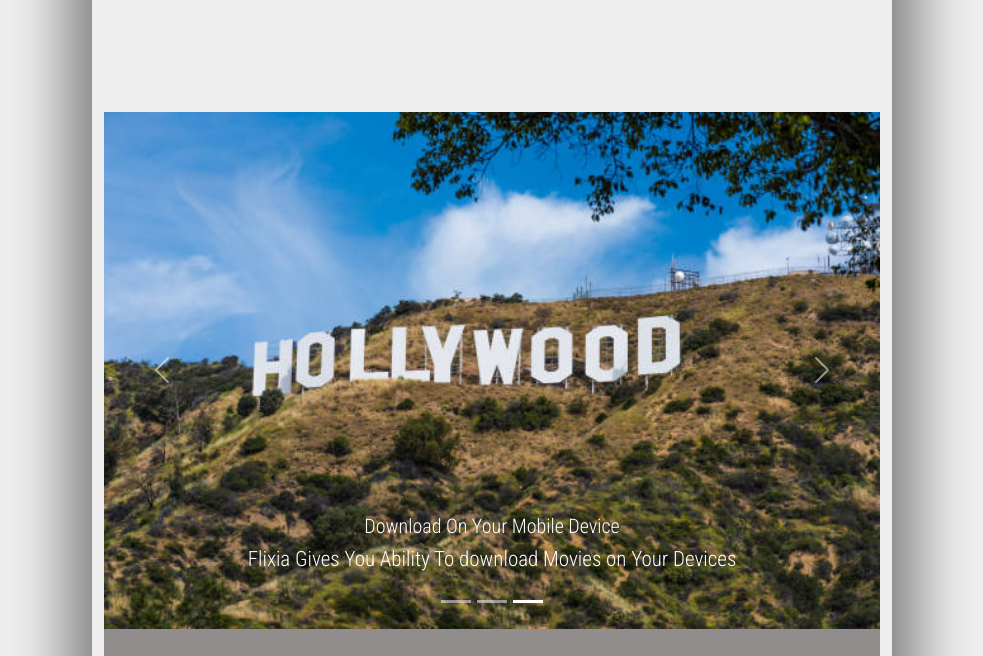
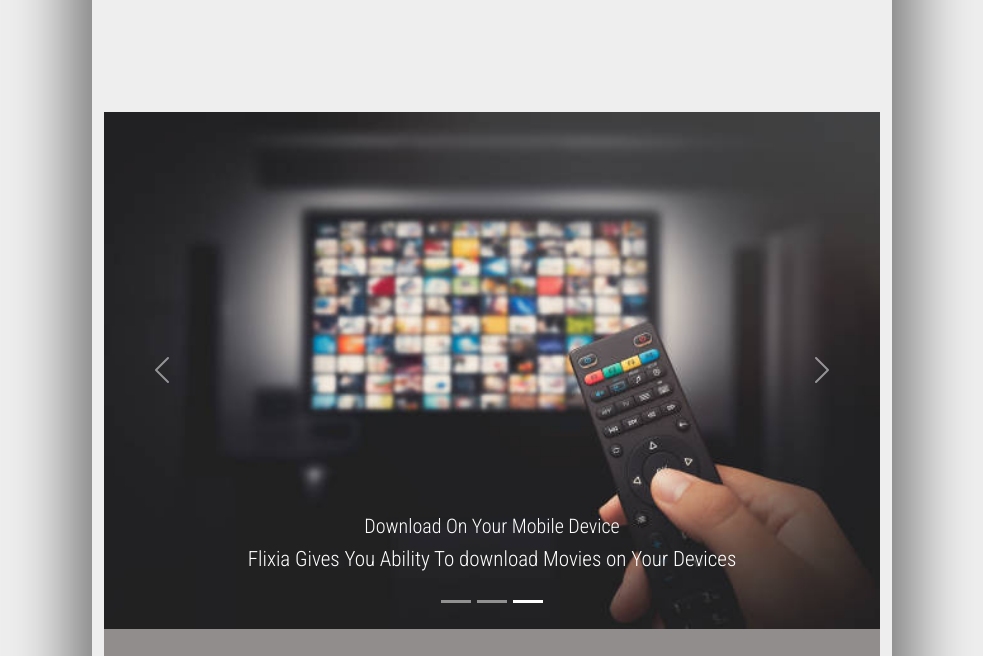
Before and after one commit to odohpraise/Flixia, a plain HTML site: page index.html in a window 1280 px wide. Shown: the part 567-1223 px from the top of the page, without its empty margins (148-1131 px from the left). Drawn offline with nearby package versions, Linux system fonts and the light colour scheme; files whose address does not match are found by name.

Commit message:
Project Updated

```diff
--- a/index.html
+++ b/index.html
@@ -171,7 +171,7 @@
             <img src="./assets/image/istockphoto-458971457-612x612.jpg"class="d-block w-100" alt="Download">
           </div>
           <div class="carousel-item" data-bs-interval="3000">
-            <img src="./assets/image/istockphoto-933896402-612x612.jpg" class="d-block w-100" alt="...">
+            <img src="./assets/image/istockphoto-1159486774-612x612.jpg" class="d-block w-100" alt="...">
             <div class="carousel-caption d-none d-md-block">
               <h5>Download On Your Mobile Device</h5>
               <p>Flixia Gives You Ability To download Movies on Your Devices</p>
```
